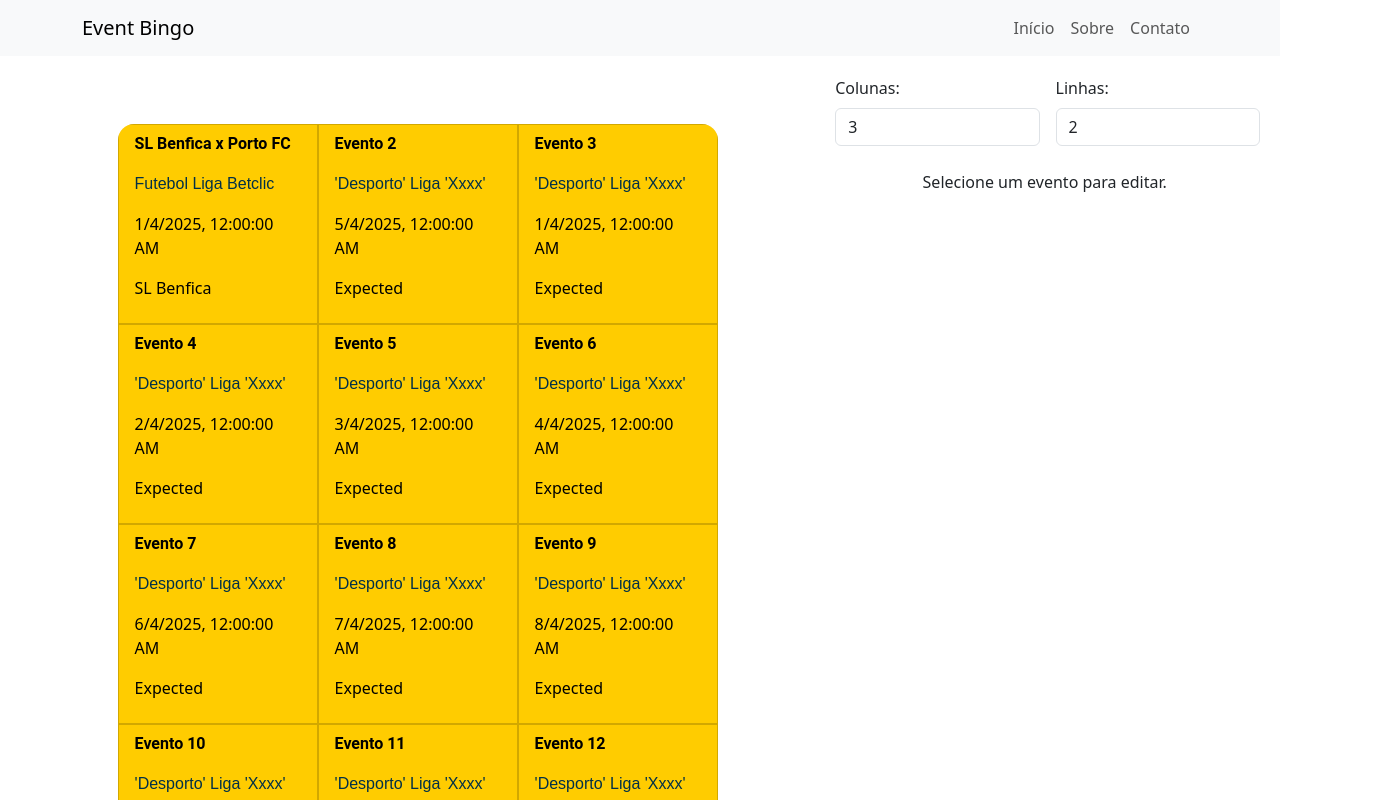
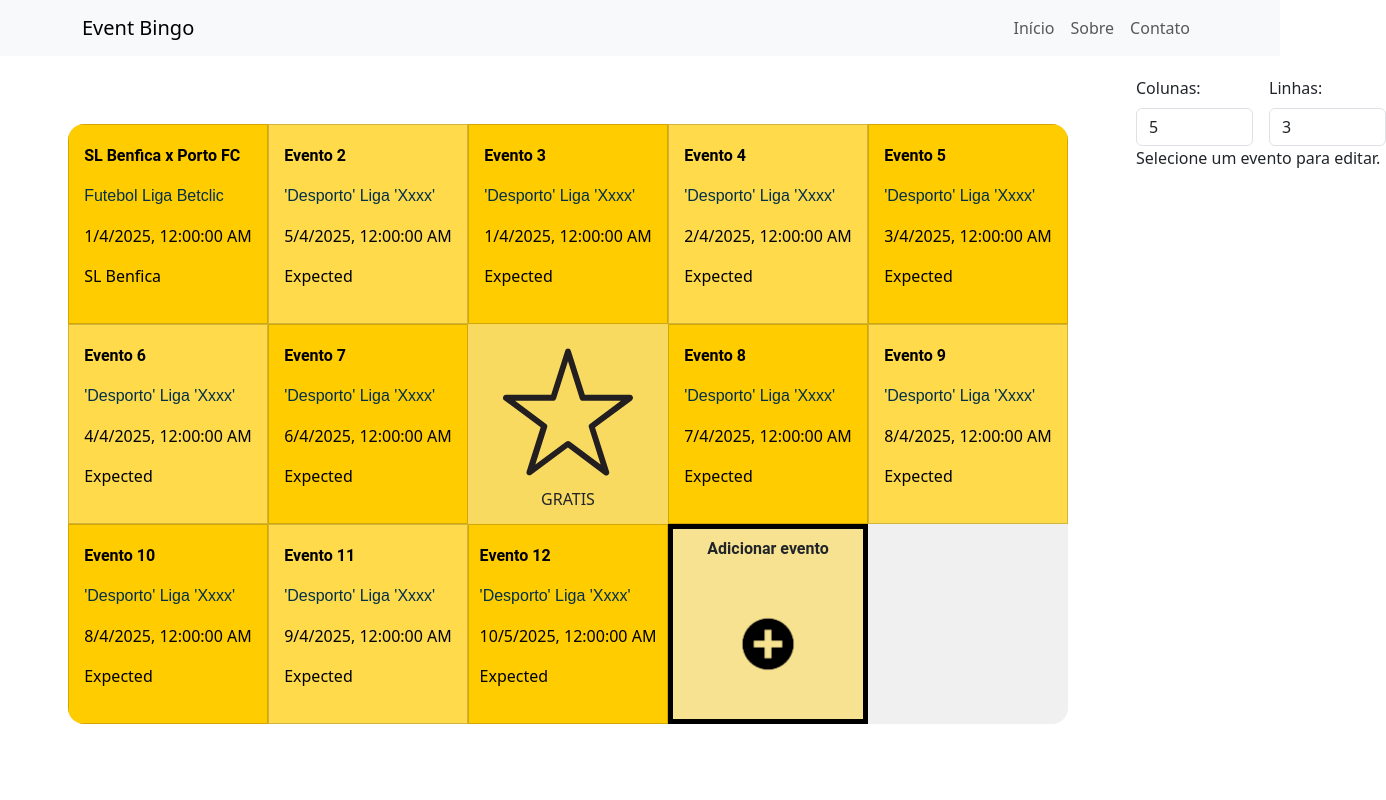
Before and after one commit to Miguel23lp/event-bingo, a React (Vite) app: page / in a window 1280 px wide. Shown: the top 800 px of the page, 1386 px wide, since content can reach past the window. Built offline with nearby package versions, Linux system fonts and the light colour scheme.

Commit message:
Adicionado possibilidade de adicionar e apagar eventos do cartao de bingo. Mudado algumas partes da interface visual

```diff
--- a/index.html
+++ b/index.html
@@ -1,8 +1,8 @@
 <!doctype html>
-<html lang="en">
+<html lang="pt">
   <head>
     <meta charset="UTF-8" />
-    <link rel="icon" type="image/svg+xml" href="/vite.svg" />
+    <link rel="icon" type="image/svg+xml" href="#" />
     <meta name="viewport" content="width=device-width, initial-scale=1.0" />
     <title>Event Bingo</title>
   </head>
--- a/src/App.tsx
+++ b/src/App.tsx
@@ -21,11 +21,12 @@ const testEvents: BingoEvent[] =
   ];
 
 function App() {
-  const [nCols, setNCols] = useState<number>(3);
-  const [nRows, setNRows] = useState<number>(2);
+  const [nCols, setNCols] = useState<number>(5);
+  const [nRows, setNRows] = useState<number>(3);
   const [events, setEvents] = useState<BingoEvent[]>(testEvents);
   const [selectedEvent, setSelectedEvent] = useState<BingoEvent | null>(null);
 
+  const isGridTooSmall = nRows * nCols <= events.length;
 
   const updateEvent = (event: BingoEvent, data: Partial<BingoEvent>) => {
     setEvents((prevEvents)=>{
@@ -40,7 +41,15 @@ function App() {
         setSelectedEvent(newEvents[index]);
       }
       return newEvents;
-    })
+    });
+  }
+
+  const deleteEvent = (event: BingoEvent) => {
+    setSelectedEvent(null);
+    setEvents((prevEvents) => {
+      const newEvents = prevEvents.filter(e=>e!=event);
+      return newEvents;
+    });
   }
 
   return (
@@ -50,43 +59,56 @@ function App() {
       <div style={{ display: 'flex', padding: '20px', gap: '20px' }}>
 
         {/* Bingo card left */}
-        <div style={{width: '80%'}}>
+        <div style={{flex: '1'}}>
           <BingoCard nCols={nCols} nRows={nRows} events={events} selectedEvent={selectedEvent} setSelectedEvent={setSelectedEvent} setEvents={setEvents}></BingoCard>
         </div>
 
         {/* Card settings right */}
         <div>
-          <div className="d-flex justify-content-center mb-4">
+          <div className="d-flex justify-content-center">
             <div className="me-3">
               <label className="form-label">Colunas:</label>
               <input
-                className="form-control"
+                className={`form-control ${isGridTooSmall&&"is-invalid"}`}
                 type="number"
                 min="1"
+                step="2"
                 value={nCols}
                 onChange={(e) => {
-                  e.target.value = Math.max(Number(e.target.value), 1).toString();
-                  setNCols(Number(e.target.value))
+                  let value = isNaN(e.target.valueAsNumber)?1:e.target.valueAsNumber;
+                  value = Math.max(value, 1);
+                  value = value % 2 == 0 ? value + 1 : value;
+                  setNCols(value);
                 }}
-                />
+              />
+
             </div>
 
             <div>
               <label className="form-label">Linhas:</label>
               <input
-                className="form-control"
+                className={`form-control ${isGridTooSmall&&"is-invalid"}`}
                 type="number"
                 min="1"
+                step="2"
                 value={nRows}
                 onChange={(e) => {
-                  e.target.value = Math.max(Number(e.target.value), 1).toString();
-                  setNRows(Number(e.target.value))
+                  if (isNaN(e.target.valueAsNumber)){
+                    e.target.valueAsNumber=1;
+                  }
+                  const valor = Math.max(e.target.valueAsNumber, 1);
+                  const impar = valor % 2 === 0 ? valor + 1 : valor;
+                  setNRows(impar);
                   }
                 }
               />
+
             </div>
-
-
+          </div>
+          <div>
+            {isGridTooSmall &&
+              <div className="invalid-feedback d-block text-center mb-1">Grelha muito pequena para número de eventos!</div>
+            }
           </div>
           <div style={{
             display: 'flex',
@@ -96,6 +118,18 @@ function App() {
             <CardEditor selectedEvent={selectedEvent} updateEvent={updateEvent}></CardEditor>
 
           </div>
+          {selectedEvent && (
+              // button to delete event
+              <div style={{
+                display: 'flex',
+                alignItems: 'center',
+                justifyContent: 'center',
+                }}
+                className='btn btn-danger'
+                onClick={()=>deleteEvent(selectedEvent)}
+                >Apagar evento</div>
+
+            )}
 
         </div>
       </div>
--- a/src/BingoCard.tsx
+++ b/src/BingoCard.tsx
@@ -1,3 +1,5 @@
+import addIcon from "./assets/addIcon.png"
+import starIcon from "./assets/star.svg"
 export interface BingoEvent {
     id: number;
     title: string;
@@ -16,6 +18,7 @@ interface BingoCardProps {
     setEvents: (events: BingoEvent[]) => void;
 }
 
+
 function BingoCard({ nCols, nRows, events, selectedEvent, setSelectedEvent, setEvents }: BingoCardProps) {
 
     const reorderEvents = (fromEvent: BingoEvent, toEvent: BingoEvent) => {
@@ -31,6 +34,12 @@ function BingoCard({ nCols, nRows, events, selectedEvent, setSelectedEvent, setE
         if (selectedEvent){
             reorderEvents(selectedEvent, toEvent);
         }
+    }
+
+    const addEvent = ()=>{
+        const newEvents = Array.from(events);
+        newEvents.push({id: events.length+1, title: `Novo evento (${events.length+1})`, date: new Date(), description: "Descrição", expectedResult: "Resultado", result: null})
+        setEvents(newEvents);
     }
 
 
@@ -56,37 +65,60 @@ function BingoCard({ nCols, nRows, events, selectedEvent, setSelectedEvent, setE
                 display: 'flex',
                 justifyContent: 'center',
                 alignItems: 'center',
-                position: "relative", // 👈 Needed for overlay
+                position: "relative",
                 }}>
                 <section style={gridStyle}>
                     {Array.from(events, (event, index)=>(
+                        <>
+                            {(index == Math.floor(nCols*nRows/2))&&
+                                (<div
+                                    key="Free"
+                                    style={{
+                                        display: "flex",
+                                        flexDirection: "column",
+                                        width: "200px",
+                                        aspectRatio: "1",
+                                        alignItems: "center",
+                                        justifyContent: "center",
+                                        background: "rgba(255, 204, 0, 0.6)",
+                                        cursor: "default",
+                                        overflow: "hidden",
+                                        textOverflow: "ellipsis",
+                                        whiteSpace: "nowrap",
+                                    }}>
+                                    <img draggable="false" style={{width:"150px", height:"150px"}} src={starIcon} />
+                                    <span>GRATIS</span>
+                                </div>)}
+
                             <div
                                 key={index}
                                 style={{
+                                    width: "200px",
                                     aspectRatio: "1",
                                     alignItems: "center",
                                     justifyContent: "center",
-                                width: "200px",
-                                height: "200px",
-                                background: "rgb(255, 204, 0)",
+                                    background: `${index%2==((index<nCols*nRows/2-1)?0:1)?"rgb(255, 204, 0)":"rgb(255, 219, 76)"}`,
                                     cursor: "grab",
+                                    overflow: "hidden",
+                                    textOverflow: "ellipsis",
+                                    whiteSpace: "nowrap",
                                 }}
-                            className={`card ${''/*selectedEvent==event?'bg-danger':'bg-info'*/} text-black rounded-0 p-3 table-bordered`}
+                                className={`card ${(index>nRows*nCols-2) && 'bg-danger'} text-black rounded-0 p-3 table-bordered`}
                                 draggable={true}
 
-                            onDragExit={(e)=>{
-                                e.currentTarget.style.color = "black";
+                                onDragExit={()=>{
+                                    document.body.style.cursor = "pointer";
                                 }}
+
                                 onDragStart={()=>{
-                                // set cursor to grabbing
                                     document.body.style.cursor = "grabbing";
                                     setSelectedEvent(event)
                                 }}
+                                onDragEnter={()=>{
+                                    document.body.style.cursor = "drop"
+                                }}
                                 onDragOver={(e)=>{
-                                // set cursor to normal cursor
-
-                                e.currentTarget.style.color = "red";
-                                document.body.style.cursor = "grab";
+                                    document.body.style.cursor = "default";
                                     e.preventDefault();
                                 }}
                                 onDrop={()=>onDrop(event)}
@@ -110,11 +142,10 @@ function BingoCard({ nCols, nRows, events, selectedEvent, setSelectedEvent, setE
                                     />
                                 )}
                                 <div style={{
-
                                     position: 'relative',
                                     zIndex: 2 }}>
                                     <p style={{
-                                    textWrap: "nowrap",
+
                                         color: "rgb(0, 0, 0)",
                                         fontFamily: "Roboto",
                                         fontWeight: "bold"
@@ -124,9 +155,35 @@ function BingoCard({ nCols, nRows, events, selectedEvent, setSelectedEvent, setE
                                     <p className="text-start">{event.expectedResult}</p>
                                 </div>
                             </div>
+
+                        </>
                     )
 
                     )}
+                    {(events.length<nCols*nRows-1) &&
+                        (<div
+                            key={events.length-1}
+                            style={{
+                                width: "200px",
+                                aspectRatio: "1",
+                                display: "flex",
+                                flexDirection: "column",
+                                alignItems: "center",
+                                justifyContent: "center",
+                                background: "rgba(255, 204, 0, 0.4)",
+                                border: "5px solid rgb(0.4,0.4,0.4)",
+                                cursor: "pointer",
+                            }}
+                            onClick={addEvent}
+                            >
+                                <span style={{fontFamily: "Roboto", fontWeight: "bolder", margin: "0.5rem" }}>Adicionar evento</span>
+                                <img
+                                    style={{ width: "150px", height: "150px" }}
+                                    src={addIcon}
+                                    draggable="false"
+                                    ></img>
+                            </div>)
+                    }
                 </section>
             </div>
         </section>
```
Also changed, not shown: src/assets/addIcon.png (added), src/assets/star.svg (added). Lines whose indentation alone changed are shown as unchanged.
